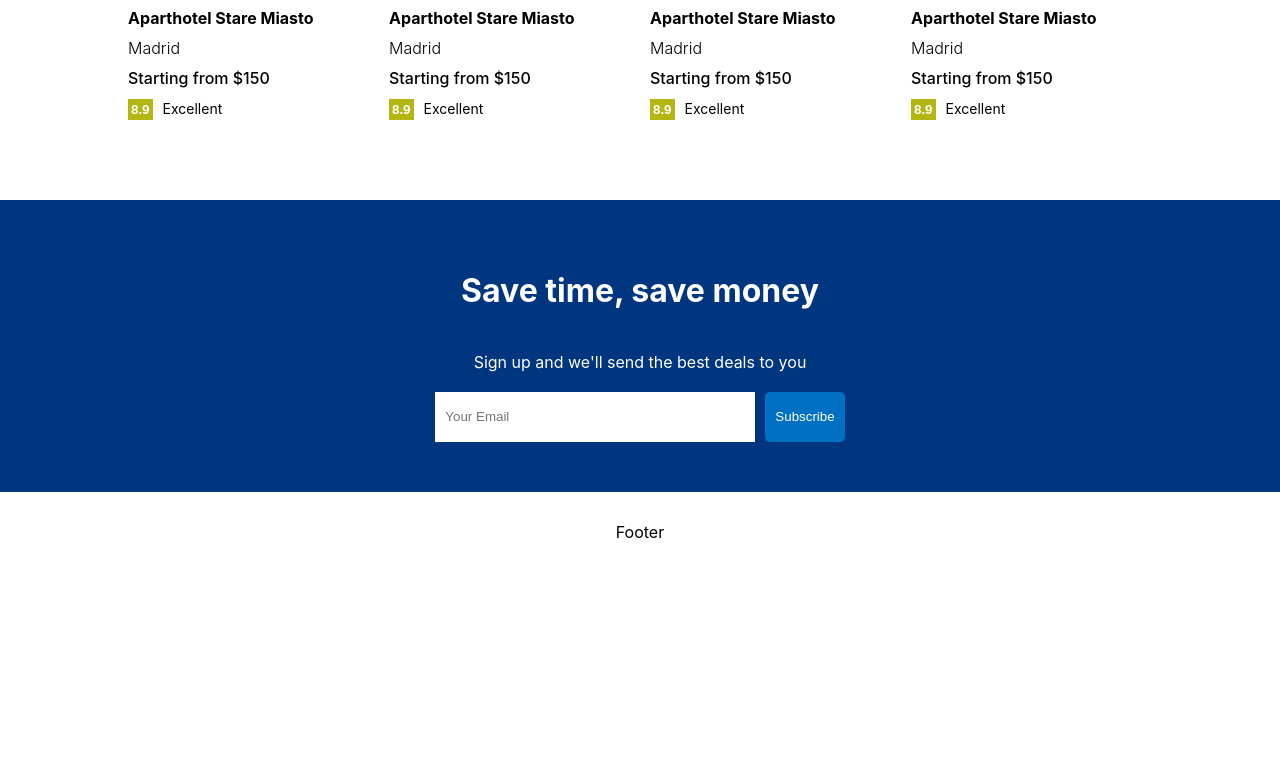
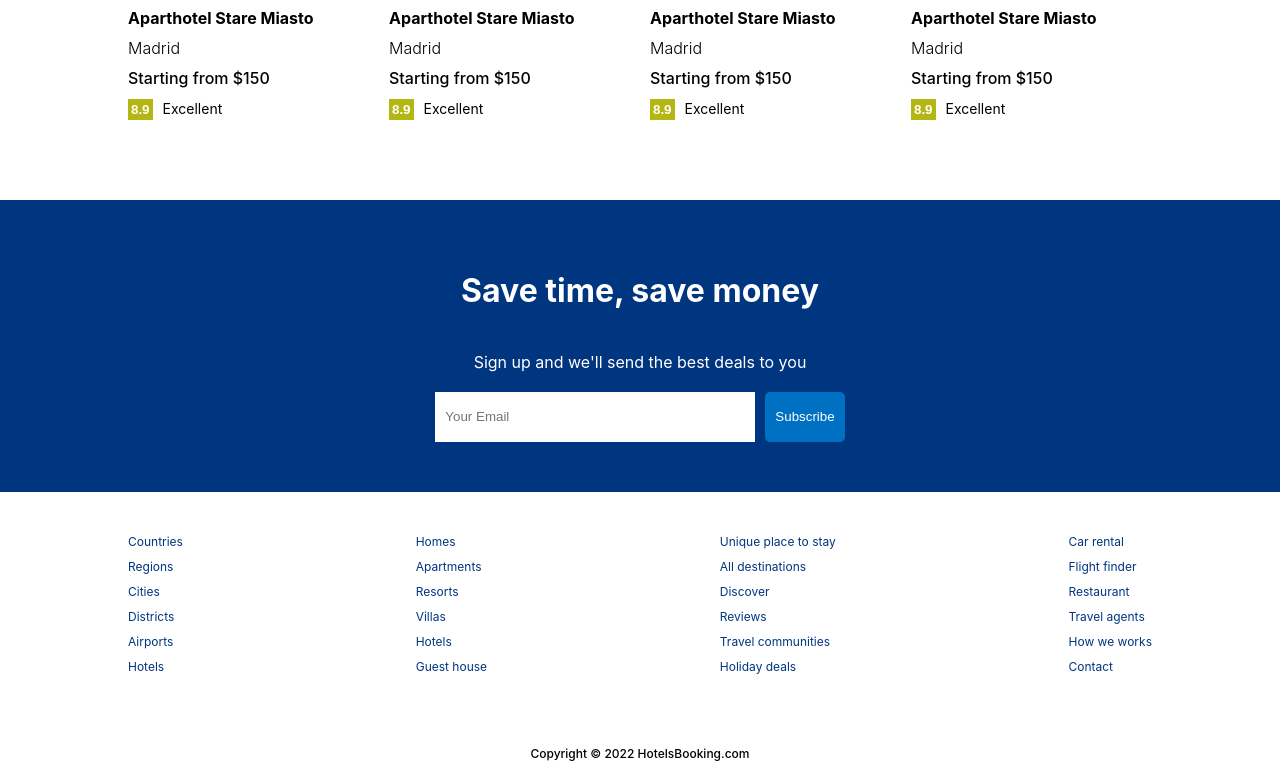
Before and after one commit to rayhansheikh99/Hotels-Booking, a React (Create React App) app in the folder client/: page / in a window 1280 px wide. Shown: the part 1307-2078 px from the top of the page. Before the commit the page ends 1849 px from the top, so only its background shows below. Built offline with nearby package versions, Linux system fonts and the light colour scheme.

Commit message:
Footer design

```diff
--- a/client/src/Components/Footer/Footer.js
+++ b/client/src/Components/Footer/Footer.js
@@ -3,7 +3,43 @@ import "./footer.css"
 
 const Footer = () => {
   return (
-    <div>Footer</div>
+    <div className='footer'>
+        <div className='f-lists'>
+            <ul className='f-list'>
+                <li className='f-list-item'>Countries</li>
+                <li className='f-list-item'>Regions</li>
+                <li className='f-list-item'>Cities</li>
+                <li className='f-list-item'>Districts</li>
+                <li className='f-list-item'>Airports</li>
+                <li className='f-list-item'>Hotels</li>
+            </ul>
+            <ul className='f-list'>
+                <li className='f-list-item'>Homes</li>
+                <li className='f-list-item'>Apartments</li>
+                <li className='f-list-item'>Resorts</li>
+                <li className='f-list-item'>Villas</li>
+                <li className='f-list-item'>Hotels</li>
+                <li className='f-list-item'>Guest house</li>
+            </ul>
+            <ul className='f-list'>
+                <li className='f-list-item'>Unique place to stay</li>
+                <li className='f-list-item'>All destinations</li>
+                <li className='f-list-item'>Discover</li>
+                <li className='f-list-item'>Reviews</li>
+                <li className='f-list-item'>Travel communities</li>
+                <li className='f-list-item'>Holiday deals</li>
+            </ul>
+            <ul className='f-list'>
+                <li className='f-list-item'>Car rental</li>
+                <li className='f-list-item'>Flight finder</li>
+                <li className='f-list-item'>Restaurant</li>
+                <li className='f-list-item'>Travel agents</li>
+                <li className='f-list-item'>How we works</li>
+                <li className='f-list-item'>Contact</li>
+            </ul>
+        </div>
+        <div className='f-text'>Copyright &copy; 2022 HotelsBooking.com</div>
+    </div>
   )
 }
 
--- a/client/src/Components/Footer/footer.css
+++ b/client/src/Components/Footer/footer.css
@@ -0,0 +1,29 @@
+.footer {
+    width: 100%;
+    width: 1024px;
+    font-size: 12px;
+}
+
+.f-lists {
+    width: 100%;
+    display: flex;
+    justify-content: space-between;
+    margin-bottom: 50px;
+}
+
+.f-list {
+    list-style: none;
+    padding: 0;
+}
+
+.f-list-item {
+    margin-bottom: 10px;
+    color: #003580;
+    cursor: pointer;
+}
+
+.f-text {
+    text-align: center;
+    padding: 0 0 10px;
+    font-weight: 500;
+}
```
